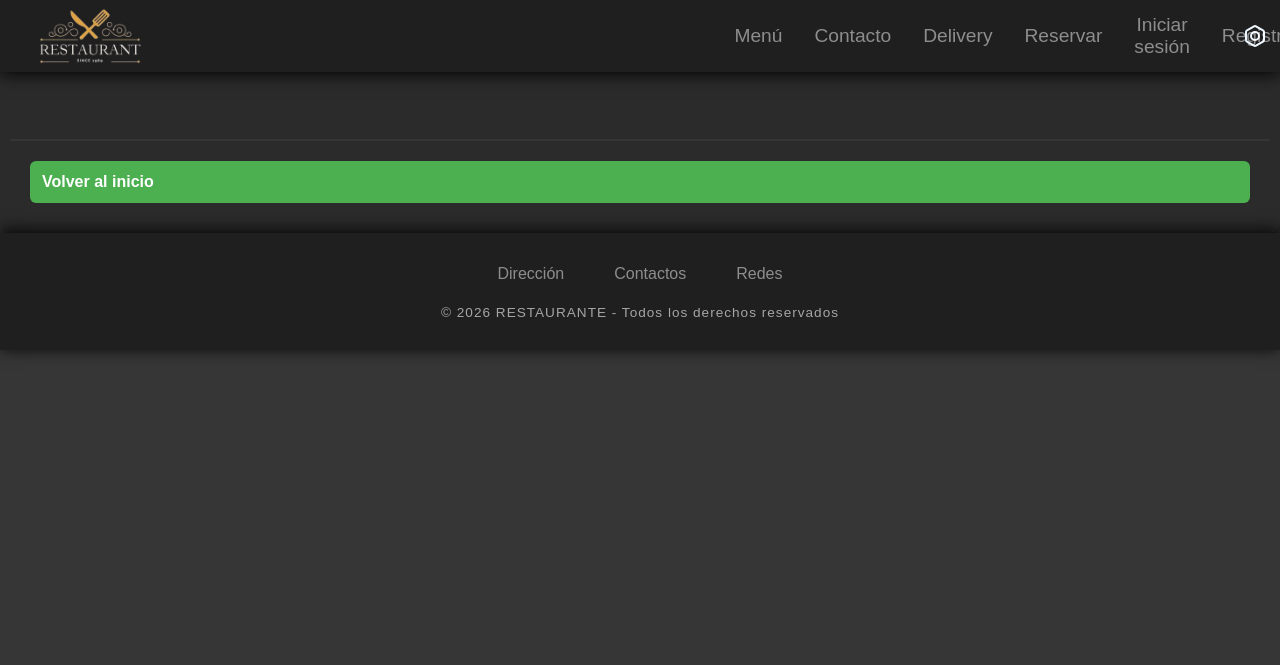
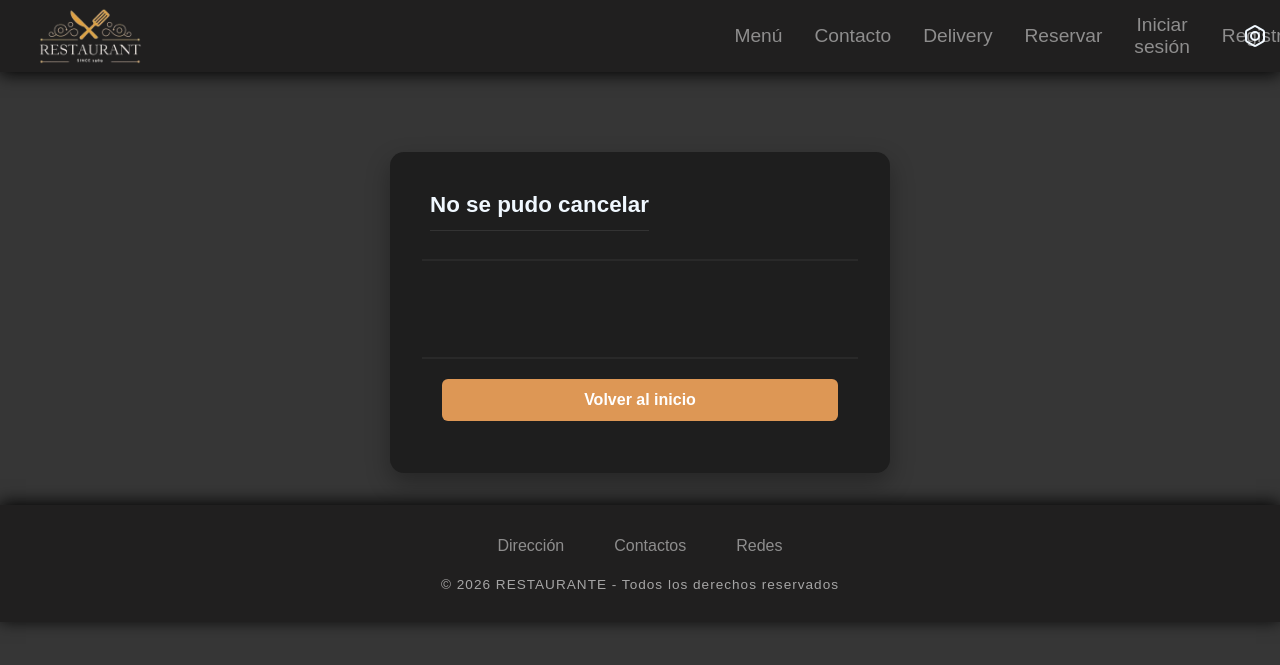
Before and after one commit to elimenit/tp3_ids_frontend, a Flask app: template templates/public/reservations/cancelacion.html in a window 1280 px wide. Shown: the top 665 px of the page. Run offline with Flask 3, Linux system fonts and the light colour scheme; the template is opened without the code that fills it, so the values that code supplies are empty; parts of the project's set-up code (start-up, migrations or seed data) failed here and were passed over; some libraries are stand-ins or nearby versions.

Commit message:
feat(css): estilos del modulo de reservaciones

```diff
--- a/static/css/reservations.css
+++ b/static/css/reservations.css
@@ -153,6 +146,13 @@
     font-size: 1.4rem;
     border-bottom: 1px solid #333;
     padding-bottom: 0.75rem;
+    margin-bottom: 1.25rem;
+}
+
+.block-content {
+    display: flex;
+    flex-direction: column;
+    gap: 0;
 }
 
 .form-group {
@@ -182,20 +182,24 @@
 .form-group input:focus,
 .form-group select:focus {
     outline: none;
-    border-color: #4caf50;
+    border-color: rgb(221, 151, 85);
 }
 
 .form-group input[readonly] {
     background: #222;
-    color: #4caf50;
+    color: rgb(221, 151, 85);
     font-weight: 600;
     cursor: default;
+}
+
+.block-footer {
+    margin-top: 0.5rem;
 }
 
 .submit-btn {
     width: 100%;
     padding: 12px;
-    background: #4caf50;
+    background: rgb(221, 151, 85);
     color: white;
     border: none;
     border-radius: 6px;
@@ -229,19 +250,76 @@
     gap: 1rem;
 }
 
+
+/* Pantallas de confirmación y cancelación */
+.confirmation-container {
+    max-width: 500px;
+    margin: 120px auto 0 auto;
+    padding: 2rem;
+}
+
+.confirmation-container .block {
+    background: #1e1e1e;
+    color: white;
+    border-radius: 14px;
+    padding: 2rem;
+    box-shadow: 0 10px 25px rgba(0, 0, 0, 0.3);
+}
+
+.confirmation-container .block-header h2 {
+    margin-top: 0;
+    font-size: 1.4rem;
+    border-bottom: 1px solid #333;
+    padding-bottom: 0.75rem;
+    margin-bottom: 1.25rem;
+}
+
+.confirmation-container .block-content ul {
+    list-style: none;
+    padding: 0;
+    display: flex;
+    flex-direction: column;
+    gap: 10px;
+}
+
+.confirmation-container .block-content li {
+    font-size: 0.95rem;
+    padding: 8px 0;
+    border-bottom: 1px solid #333;
+}
+
+.confirmation-container .block-footer {
+    margin-top: 1.5rem;
+}
+
+.confirmation-container .submit-btn {
+    display: inline-block;
+    text-decoration: none;
+    text-align: center;
+}
+
+
+
 /* =============================================================================
-   RESPONSIVE (Celulares o pantallas chicas)
+   RESPONSIVE
    ============================================================================= */
 @media (max-width: 850px) {
     .reservations-layout {
-        flex-direction: column-reverse;
-        /* En celular el form pasa abajo limpiamente */
-        gap: 2rem;
+        grid-template-columns: 1fr;
     }
 
-    .fixed-block {
+    .tables-grid {
+        grid-template-columns: repeat(2, 1fr);
+    }
+
+    .open {
         position: relative;
         top: 0;
-        max-width: 100%;
     }
 }
+
+@media (max-width: 480px) {
+    .tables-grid {
+        grid-template-columns: 1fr;
+    }
+}
```
Also changed, not shown: other parts of static/css/reservations.css (+52 -42 lines).
